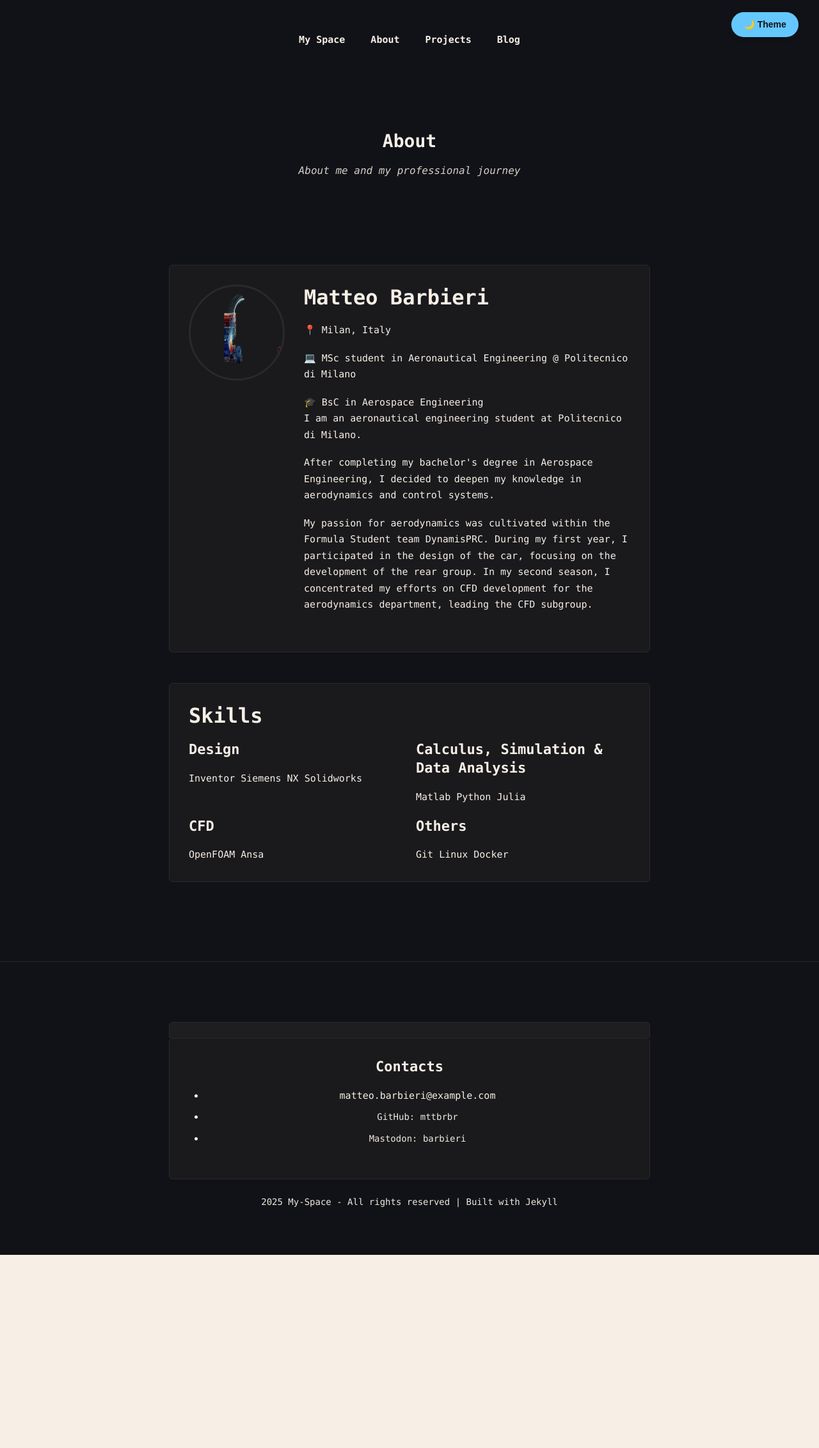
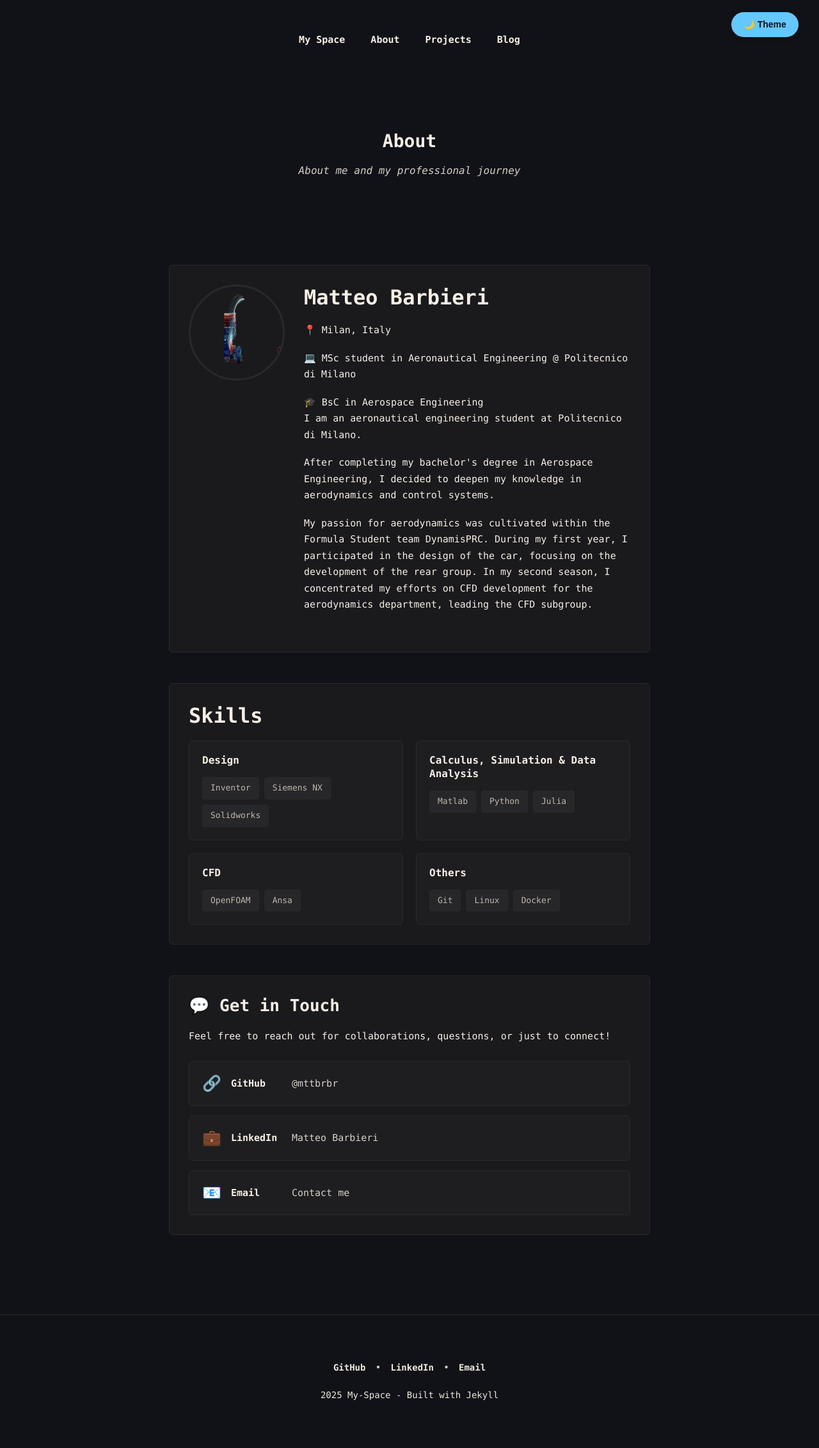
Before and after one commit to mttbrbr/mttbrbr.github.io, a Jekyll site: the page built from about.html, in a window 1280 px wide. Shown: the whole page at 64% size. Built offline with Jekyll 4.4.1, drawn with Linux system fonts in a browser that asks for light colours; before the commit the page ends 1962 px from its top, so only the background shows below that.

Commit message:
Simplify footer and add contact section to About
- Removed bulky Contacts box from footer
- Added clean footer with GitHub, LinkedIn, Email links
- Added "Get in Touch" section in About page with styled contact cards
- Added skill-category and skill-tag styles with hover effects
- Improved footer responsive design for mobile
- Minimal, clean design with social links as simple hyperlinks

```diff
--- a/_includes/footer.html
+++ b/_includes/footer.html
@@ -1,45 +1,17 @@
 <footer class="site-footer">
     <div class="wrapper">
-        <div class="terminal-section">
-            <div class="terminal-header"></div>
-            <div class="terminal-content">
-                <div class="footer-col-wrapper">
-                    <div class="footer-col footer-col-1">
-                        <h3>Contacts</h3>
-                        <ul class="contact-list">
-                            <li>{{ site.email }}</li>
-                            <li>
-                                <a href="https://github.com/{{ site.github_username }}">
-                                    GitHub: {{ site.github_username }}
-                                </a>
-                            </li>
-                            <li>
-                                <a href="https://twitter.com/{{ site.twitter_username }}">
-                                    Mastodon: {{ site.mastodon_username }}
-                                </a>
-                            </li>
-                        </ul>
-                    </div>
-                    <!---
-                    <div class="footer-col footer-col-2">
-                        <h3>Navigation.tree</h3>
-                        <ul class="page-list">
-                            <li><a href="{{ '/about/' | relative_url }}">Chi sono</a></li>
-                            <li><a href="{{ '/progetti/' | relative_url }}">Progetti</a></li>
-                            <li><a href="{{ '/blog/' | relative_url }}">Blog</a></li>
-                        </ul>
-                    </div>
+        <div class="footer-content">
+            <div class="footer-links">
+                <a href="https://github.com/{{ site.github_username }}" target="_blank" rel="noopener noreferrer">GitHub</a>
+                <span class="separator">•</span>
+                <a href="https://linkedin.com/in/matteo-barbieri" target="_blank" rel="noopener noreferrer">LinkedIn</a>
+                <span class="separator">•</span>
+                <a href="mailto:{{ site.email }}">Email</a>
+            </div>
 
-                    <div class="footer-col footer-col-3">
-                        <h3>Description.txt</h3>
-                        <p>{{ site.description | escape }}</p>
-                    </div>-->
-                </div>
+            <div class="footer-bottom">
+                <p>{{ 'now' | date: "%Y" }} {{ site.title }} - Built with Jekyll</p>
             </div>
-        </div>
-
-        <div class="footer-bottom">
-            <p>{{ 'now' | date: "%Y" }} {{ site.title }} - All rights reserved | Built with Jekyll</p>
         </div>
     </div>
 <script>
--- a/_sass/custom.scss
+++ b/_sass/custom.scss
@@ -734,9 +734,106 @@ li:last-child {
   padding: 15px;
 }
 
+.skill-category {
+  background: var(--surface);
+  border: 1px solid var(--border);
+  border-radius: 6px;
+  padding: 20px;
+}
+
+.skill-category h3 {
+  font-size: 16px;
+  margin: 0 0 15px 0;
+  color: var(--text-primary);
+}
+
+.skills-list {
+  display: flex;
+  flex-wrap: wrap;
+  gap: 8px;
+}
+
+.skill-tag {
+  display: inline-block;
+  background: var(--meta-bg);
+  color: var(--muted-2);
+  padding: 6px 12px;
+  border-radius: 4px;
+  border: 1px solid var(--border);
+  font-size: 13px;
+  font-weight: 500;
+  transition: all 0.2s ease;
+}
+
+.skill-tag:hover {
+  background: var(--accent-blue);
+  color: var(--background);
+  border-color: var(--accent-blue);
+  transform: translateY(-2px);
+}
+
 .skill-name {
   font-weight: 600;
   margin-bottom: 8px;
+}
+
+/* Contact Section */
+.contact-links {
+  display: flex;
+  flex-direction: column;
+  gap: 15px;
+  margin-top: 25px;
+}
+
+.contact-link {
+  display: flex;
+  align-items: center;
+  gap: 15px;
+  padding: 15px 20px;
+  background: var(--surface);
+  border: 1px solid var(--border);
+  border-radius: 6px;
+  color: var(--text-primary);
+  transition: all 0.3s ease;
+  text-decoration: none;
+}
+
+.contact-link:hover {
+  background: var(--accent-blue);
+  color: var(--background);
+  border-color: var(--accent-blue);
+  transform: translateX(5px);
+}
+
+.contact-icon {
+  font-size: 24px;
+  flex-shrink: 0;
+}
+
+.contact-label {
+  font-weight: 600;
+  min-width: 80px;
+}
+
+.contact-value {
+  color: var(--muted);
+  flex: 1;
+}
+
+.contact-link:hover .contact-value {
+  color: var(--background);
+}
+
+@media (max-width: 480px) {
+  .contact-link {
+    flex-direction: column;
+    align-items: flex-start;
+    gap: 8px;
+  }
+
+  .contact-label {
+    min-width: auto;
+  }
 }
 
 /* =============================================================================
@@ -748,6 +845,45 @@ li:last-child {
   padding: 30px 0;
   margin-top: 60px;
   text-align: center;
+}
+
+.footer-content {
+  max-width: 800px;
+  margin: 0 auto;
+}
+
+.footer-links {
+  display: flex;
+  justify-content: center;
+  align-items: center;
+  gap: 15px;
+  flex-wrap: wrap;
+  margin-bottom: 20px;
+}
+
+.footer-links a {
+  color: var(--text-primary);
+  font-weight: 600;
+  transition: color 0.2s ease;
+}
+
+.footer-links a:hover {
+  color: var(--accent-blue);
+}
+
+.footer-links .separator {
+  color: var(--muted);
+}
+
+@media (max-width: 480px) {
+  .footer-links {
+    flex-direction: column;
+    gap: 12px;
+  }
+
+  .footer-links .separator {
+    display: none;
+  }
 }
 
 .site-footer p,
--- a/about.html
+++ b/about.html
@@ -82,4 +82,33 @@ permalink: /about/
             </div>
         </div>
     </section>
+
+    <section class="terminal-section">
+        <div class="terminal-content">
+            <div class="terminal-output">
+                <h2>💬 Get in Touch</h2>
+                <p>Feel free to reach out for collaborations, questions, or just to connect!</p>
+
+                <div class="contact-links">
+                    <a href="https://github.com/mttbrbr" target="_blank" rel="noopener noreferrer" class="contact-link">
+                        <span class="contact-icon">🔗</span>
+                        <span class="contact-label">GitHub</span>
+                        <span class="contact-value">@mttbrbr</span>
+                    </a>
+
+                    <a href="https://linkedin.com/in/matteo-barbieri" target="_blank" rel="noopener noreferrer" class="contact-link">
+                        <span class="contact-icon">💼</span>
+                        <span class="contact-label">LinkedIn</span>
+                        <span class="contact-value">Matteo Barbieri</span>
+                    </a>
+
+                    <a href="mailto:matteo.barbieri@example.com" class="contact-link">
+                        <span class="contact-icon">📧</span>
+                        <span class="contact-label">Email</span>
+                        <span class="contact-value">Contact me</span>
+                    </a>
+                </div>
+            </div>
+        </div>
+    </section>
 </div>
```
